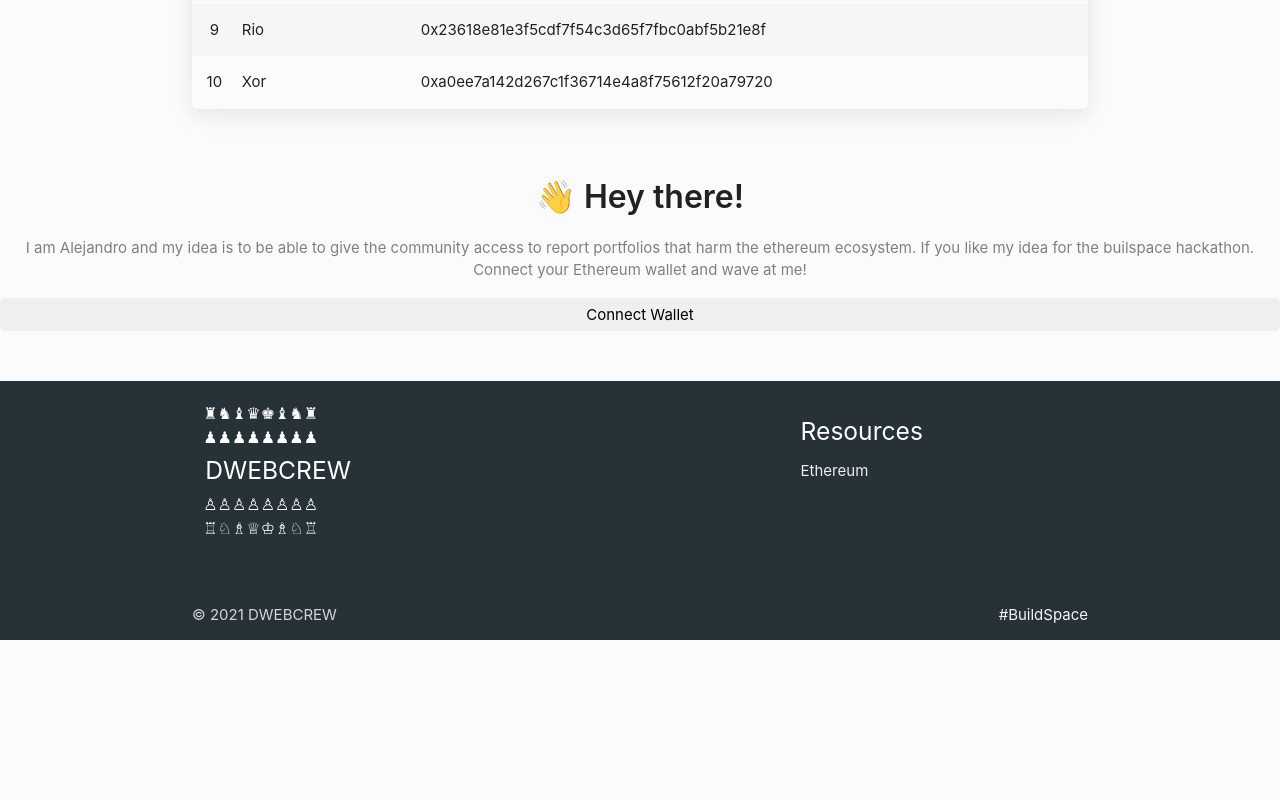
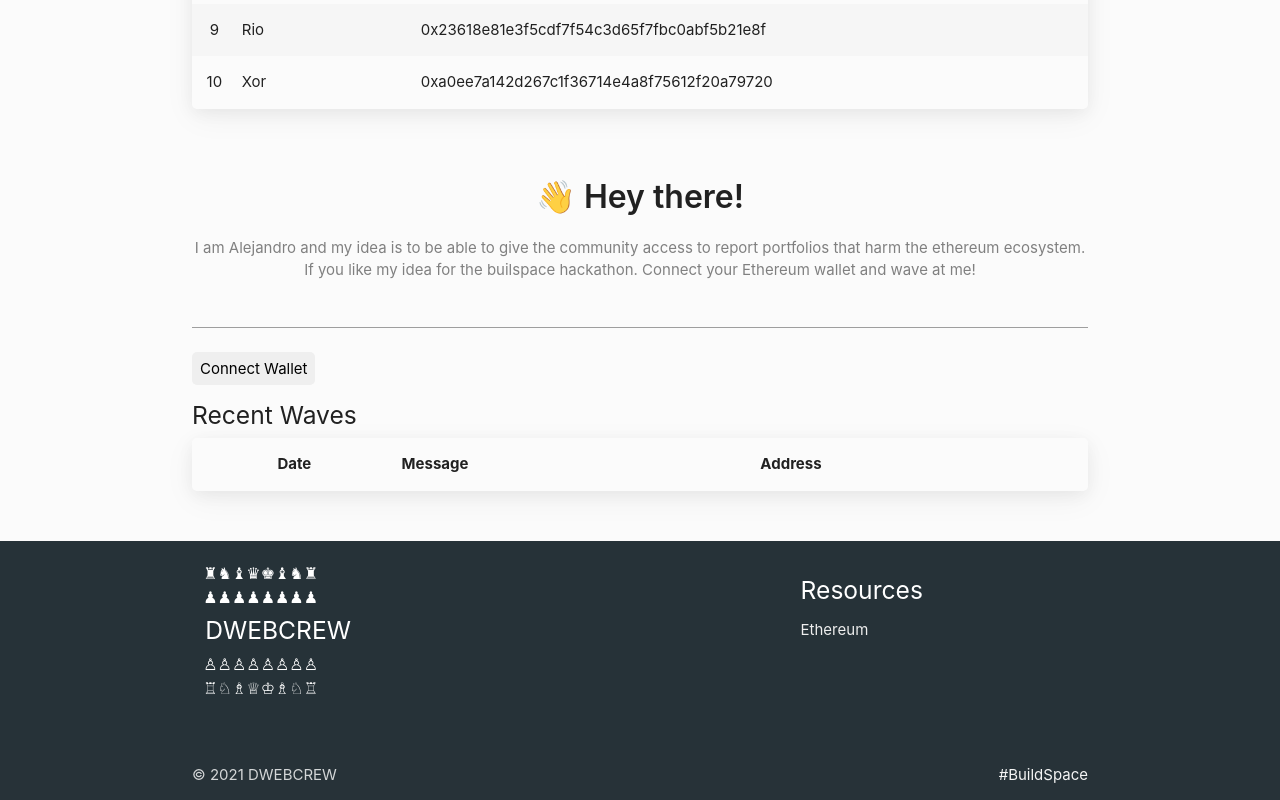
Before and after one commit to zer0kool/web3, a React (Create React App) app: page / in a window 1280 px wide. Shown: the part 894-1694 px from the top of the page. Before the commit the page ends 1534 px from the top, so only its background shows below. Built offline with nearby package versions, Linux system fonts and the light colour scheme.

Commit message:
contract updated

```diff
--- a/src/components/WavesPortal/WavesPortal.js
+++ b/src/components/WavesPortal/WavesPortal.js
@@ -2,14 +2,14 @@
 import React, { useEffect, useState } from "react";
 import { ethers } from "ethers";
 import './WavesPortal.css';
-
+import M from "materialize-css";
 
 //contract
 import abi from './utils/WavePortal.json';
 
 export default function WavesPortal() {
 
-	const contractAddress = '0x3FF82f4E995Cf9F4aB8058dC50285edBdB932A06';
+	const contractAddress = '0xCAc878561d8239471627B76F1E3b567266C92FFF';
 	const contractABI = abi.abi;
 
 	/*
@@ -36,7 +36,8 @@ export default function WavesPortal() {
       if (accounts.length !== 0) {
         const account = accounts[0];
         console.log("Found an authorized account:", account);
-        setCurrentAccount(account)
+        setCurrentAccount(account);
+				getAllWaves();
       } else {
         console.log("No authorized account found")
       }
@@ -77,35 +78,31 @@ export default function WavesPortal() {
     checkIfWalletIsConnected();
   }, [])
 
-// we woud need to re-use this for the WAReport
   const wave = async () => {
     try {
       const { ethereum } = window;
 
       if (ethereum) {
         const provider = new ethers.providers.Web3Provider(ethereum);
+        const signer = provider.getSigner();
+        const wavePortalContract = new ethers.Contract(contractAddress, contractABI, signer);
 
-
-        const signer = provider.getSigner();
-//        const signer = ethereum.selectedAddress;
-				debugger;
-//				if (!signer._address){ console.error('signer has no address'); return };
-
-
-
-        const wavePortalContract = new ethers.Contract(contractAddress, contractABI, signer);
         let count = await wavePortalContract.getTotalWaves();
         console.log("Retrieved total wave count...", count.toNumber());
 
-        /*
-        * Execute the actual wave from your smart contract
-        */
-        const waveTxn = await wavePortalContract.wave();
+				let message = document.querySelector('#message').value;
+				if(message.length === 0){
+					M.toast({html: 'A message is needed to complete the wave!', classes: 'red'});
+					return;
+				}
+				console.log(message);
+
+        const waveTxn = await wavePortalContract.wave(message);
         console.log("Mining...", waveTxn.hash);
 
         await waveTxn.wait();
         console.log("Mined -- ", waveTxn.hash);
-				debugger;
+
         count = await wavePortalContract.getTotalWaves();
         console.log("Retrieved total wave count...", count.toNumber());
       } else {
@@ -116,10 +113,60 @@ const wave = async () => {
     }
   }
 
+
+  /*
+   * All state property to store all waves
+   */
+  const [allWaves, setAllWaves] = useState([]);
+
+  /*
+   * Create a method that gets all waves from your contract
+   */
+  const getAllWaves = async () => {
+    try {
+      const { ethereum } = window;
+      if (ethereum) {
+        const provider = new ethers.providers.Web3Provider(ethereum);
+        const signer = provider.getSigner();
+        const wavePortalContract = new ethers.Contract(contractAddress, contractABI, signer);
+
+        /*
+         * Call the getAllWaves method from your Smart Contract
+         */
+        const waves = await wavePortalContract.getAllWaves();
+
+
+        /*
+         * We only need address, timestamp, and message in our UI so let's
+         * pick those out
+         */
+        let wavesCleaned = [];
+        waves.forEach(wave => {
+          wavesCleaned.push({
+            address: wave.waver,
+            timestamp: new Date(wave.timestamp * 1000).toGMTString(),
+            message: wave.message
+          });
+        });
+
+        /*
+         * Store our data in React State
+         */
+        setAllWaves(wavesCleaned);
+      } else {
+        console.log("Ethereum object doesn't exist!")
+      }
+    } catch (error) {
+      console.log(error);
+    }
+  }
+
+
+
   return (
     <div className="mainContainer">
 
-      <div className="dataContainer">
+      <div className="container">
         <div className="header">
         👋 Hey there!
         </div>
@@ -128,21 +175,43 @@ const wave = async () => {
         I am Alejandro and my idea is to be able to give the community access to report portfolios that harm the ethereum ecosystem. If you like my idea for the builspace hackathon. Connect your Ethereum wallet and wave at me!
         </div>
 
+				<input id="message"></input>
+
 				{currentAccount && (
 					<button className="waveButton" onClick={wave}>
 						Wave at Me
 					</button>
 				)}
-		    {/*
-        * If there is no currentAccount render this button
-        */}
+
         {!currentAccount && (
           <button className="waveButton" onClick={connectWallet}>
             Connect Wallet
           </button>
         )}
+      </div>
 
 
+			<div id="data" class="container">
+					<h5>Recent Waves</h5>
+					<table class="striped highlight responsive-table">
+						<thead>
+							<tr>
+									<th>Date</th>
+									<th>Message</th>
+									<th>Address</th>
+							</tr>
+						</thead>
+						<tbody>
+						{allWaves.map((wave, index) => {
+						 return(
+							<tr key={index}>
+								<td class="truncate">{wave.timestamp.toString()}</td>
+								<td>{wave.message}</td>
+								<td class="truncate">{wave.address}</td>
+							</tr>)
+						})}
+						</tbody>
+					</table>
 				</div>
     </div>
   );
```
Lines whose indentation alone changed are shown as unchanged.
